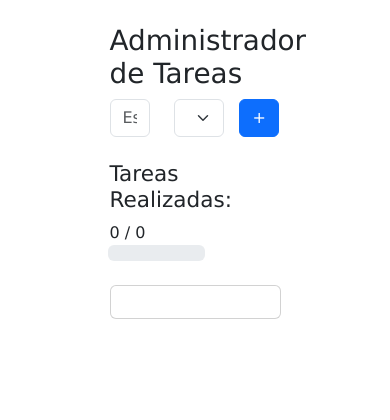
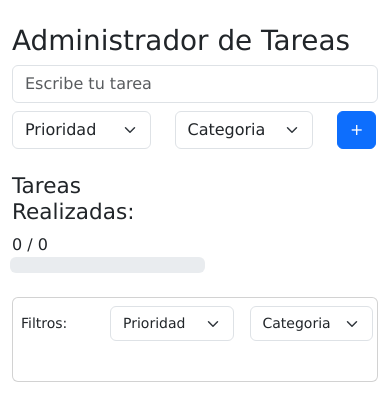
Before and after one commit to yubito98/javascript-projects, a plain HTML site: page task-manager/index.html in a window 390 px wide. Drawn offline with nearby package versions, Linux system fonts and the light colour scheme.

Commit message:
Adding filters to task manager

```diff
--- a/task-manager/index.html
+++ b/task-manager/index.html
@@ -11,22 +11,30 @@
 <body>
     <section class="container" >
         <div class="row justify-content-center my-4">
-            <div class="col-6">
+            <div class="col-12 col-md-6">
                 <h1>Administrador de Tareas</h1>
                 <form>
                     <div class="row">
-                        <div class="col-4">
+                        <div class="col-12 col-md-3">
                             <input placeholder="Escribe tu tarea" class="form-control"  id="task" type="text">
                         </div>
-                        <div class="col-4">
+                        <div class="col-5 col-md-3 mt-2 mt-md-0">
                             <select class="form-select" id="priority" >
-                                <option value="">Prioridad</option>
-                                <option value="Hight">Hight</option>
+                                <option disabled selected>Prioridad</option>
+                                <option value="Alta">Alta</option>
                                 <option value="Normal">Normal</option>
-                                <option value="Low">Low</option>
+                                <option value="Baja">Baja</option>
                             </select>
                         </div>
-                        <div class="col-4">
+                        <div class="col-5 col-md-3 mt-2 mt-md-0">
+                            <select class="form-select" id="category" >
+                                <option disabled selected>Categoria</option>
+                                <option value="Hogar">Hogar</option>
+                                <option value="Trabajo">Trabajo</option>
+                                <option value="Vueltas">Vueltas</option>
+                            </select>
+                        </div>
+                        <div class="col-2 col-md-3 mt-2 mt-md-0">
                             <button class="btn btn-primary" onclick="sendTask(event)">+</button>
                         </div>
 
@@ -54,8 +62,36 @@
 
     <section class="container">
         <div class="row justify-content-center">
-            <div class="col-6">
-                <div class="card">
+            <div class="col-12 col-md-6">
+                <div class="card px-2 py-2">
+                    <div class="card-filters row   align-items-center">
+                        <div class="col-3">
+                            <h6 class="mx-0 my-0">Filtros:</h6>
+                        </div>
+                        <div class="col-9">
+                            <div class="row">
+                            <div class="col-6 px-2" >
+                                <select onchange="handleTaskFilter(event)" class="form-select " id="filterPriority" >
+                                    <option disabled selected>Prioridad</option>
+                                    <option value="Alta">Alta</option>
+                                    <option value="Normal">Normal</option>
+                                    <option value="Baja">Baja</option>
+                                </select>
+                            </div>
+                            <div class="col-6 px-2" >
+                                <select onchange="handleTaskFilter(event)"  class="form-select" id="filterCategory">
+                                    <option disabled selected value="">Categoria</option>
+                                    <option value="Hogar">Hogar</option>
+                                    <option value="Trabajo">Trabajo</option>
+                                    <option value="Vueltas">Vueltas</option>
+                                </select>
+                            </div>
+
+                            </div>
+
+                        </div>
+                    </div>
+
                     <div class="card-body">
                     <ul class="list-group tasks" >
 
--- a/task-manager/main.js
+++ b/task-manager/main.js
@@ -1,5 +1,6 @@
 const task = document.getElementById("task");
 const priority = document.getElementById("priority");
+const category = document.getElementById("category");
 const displayTasks = document.querySelector(".tasks");
 
 let tasks = [];
@@ -10,11 +11,12 @@ if(!localStorage.getItem("tasks")){
     tasks = JSON.parse(localStorage.getItem("tasks"));
     tasks.forEach(item =>{
         displayTasks.innerHTML += `
-        <li class="list-group-item list-task-item ${item.completedClass}">
-            <div>
+        <li class="row list-group-item list-task-item d-flex justify-content-between ${item.completedClass}">
+            <div class="col-12 col-md-6">
                 <span class="task-item-value">${item.task}</span>
             </div>
-            <div class="task-buttons">
+            <div class="task-buttons col-12 col-md-6">
+                <span class="task-category badge text-bg-info">${item.category}</span>
                 <span class="task-priority badge" >${item.priority}</span>
                 <svg class="task-btn task-btn-complete"   width="25" height="25" viewBox="0 0 25 25" fill="none" xmlns="http://www.w3.org/2000/svg">
                     <path d="M4.16666 13.1366L9.29487 18.2292L20.8333 6.77083" stroke="#00E01A" stroke-width="5" stroke-linecap="round" stroke-linejoin="round"/>
@@ -46,6 +48,7 @@ function sendTask(event){
         {
             task: task.value,
             priority: priority.value,
+            category: category.value,
             completed: false,
             completedClass:""
         }
@@ -90,16 +93,61 @@ taskCompleteButtons.forEach(item => {
 });
 
 
+function tasksPriority(){
     const tasksPriority = document.querySelectorAll(".task-priority");
 
     if(tasksPriority){
         tasksPriority.forEach(item =>{
-        if(item.innerText == "Hight"){
+            if(item.innerText == "Alta"){
                 item.classList.add("text-bg-danger")
             }else if(item.innerText == "Normal"){
                 item.classList.add("text-bg-warning")
-        }else if(item.innerText == "Low"){
+            }else if(item.innerText == "Baja"){
                 item.classList.add("text-bg-secondary")
             }
         })
     }
+}
+
+
+function handleTaskFilter(event){
+    let filterPriority = document.getElementById("filterPriority").value;
+    let filterCategory = document.getElementById("filterCategory").value;
+    console.log(filterPriority)
+    console.log(filterCategory)
+   let filterTasks = tasks.filter(item => {
+    if(filterPriority && filterCategory){
+        return item.priority === filterPriority && item.category === filterCategory;
+    }else if(filterPriority){
+        return item.priority === filterPriority
+    }else if(filterCategory){
+        item.category === filterCategory
+    }
+   });
+    displayTasks.innerHTML = "";
+    filterTasks.forEach(item =>{
+        displayTasks.innerHTML += `
+        <li class="list-group-item list-task-item ${item.completedClass}">
+            <div>
+                <span class="task-item-value">${item.task}</span>
+            </div>
+            <div class="task-buttons">
+                <span class="task-category badge text-bg-info">${item.category}</span>
+                <span class="task-priority badge" >${item.priority}</span>
+                <svg class="task-btn task-btn-complete"   width="25" height="25" viewBox="0 0 25 25" fill="none" xmlns="http://www.w3.org/2000/svg">
+                    <path d="M4.16666 13.1366L9.29487 18.2292L20.8333 6.77083" stroke="#00E01A" stroke-width="5" stroke-linecap="round" stroke-linejoin="round"/>
+                </svg>
+                <svg class="task-btn task-btn-delete" width="25" height="25" viewBox="0 0 25 25" fill="none" xmlns="http://www.w3.org/2000/svg">
+                    <path d="M15.3023 12.5008L20.0648 17.2633C20.3742 17.5727 20.3742 18.075 20.0648 18.3844L18.3844 20.0648C18.075 20.3742 17.5734 20.3742 17.2633 20.0648L12.5 15.3023L7.73672 20.0648C7.42734 20.3742 6.92578 20.3742 6.61641 20.0648L4.93516 18.3844C4.62578 18.075 4.62578 17.5734 4.93516 17.2633L9.69844 12.5008L4.93516 7.7375C4.62578 7.42813 4.62578 6.92578 4.93516 6.61641L6.61719 4.93594C6.92656 4.62656 7.42813 4.62656 7.7375 4.93594L12.5 9.69922L17.2633 4.93594C17.5727 4.62656 18.0742 4.62656 18.3844 4.93594L20.0648 6.61719C20.3742 6.92656 20.3742 7.42813 20.0648 7.73828L15.3023 12.5008Z" fill="#FF4A4A"/>
+                </svg>
+
+            </div>
+        </li>
+        `
+    })
+
+    tasksPriority()
+
+}
+
+tasksPriority()
--- a/task-manager/style.css
+++ b/task-manager/style.css
@@ -5,17 +5,14 @@
     font-family: Verdana, Geneva, Tahoma, sans-serif;
 }
 
-.list-task-item{
-    display: flex !important;
-    justify-content: space-between;
-    align-items: flex-end;
-}
+
+
 
 .task-buttons{
     display:flex;
-    justify-content: space-between;
+    justify-content: flex-end;
     align-items: flex-end;
-    gap: 10px;
+    gap: 5px;
 }
 
 
@@ -34,3 +31,16 @@
     padding-right: 0px;
     margin: 0px 10px;
 }
+
+.list-task-item{
+    padding-right:0px !important;
+    padding-left: 0px !important;
+}
+
+
+.card-filters .form-select{
+    font-size: 14px;
+}
+h6{
+    font-size: 14px !important;
+}
```
Lines whose indentation alone changed are shown as unchanged.
